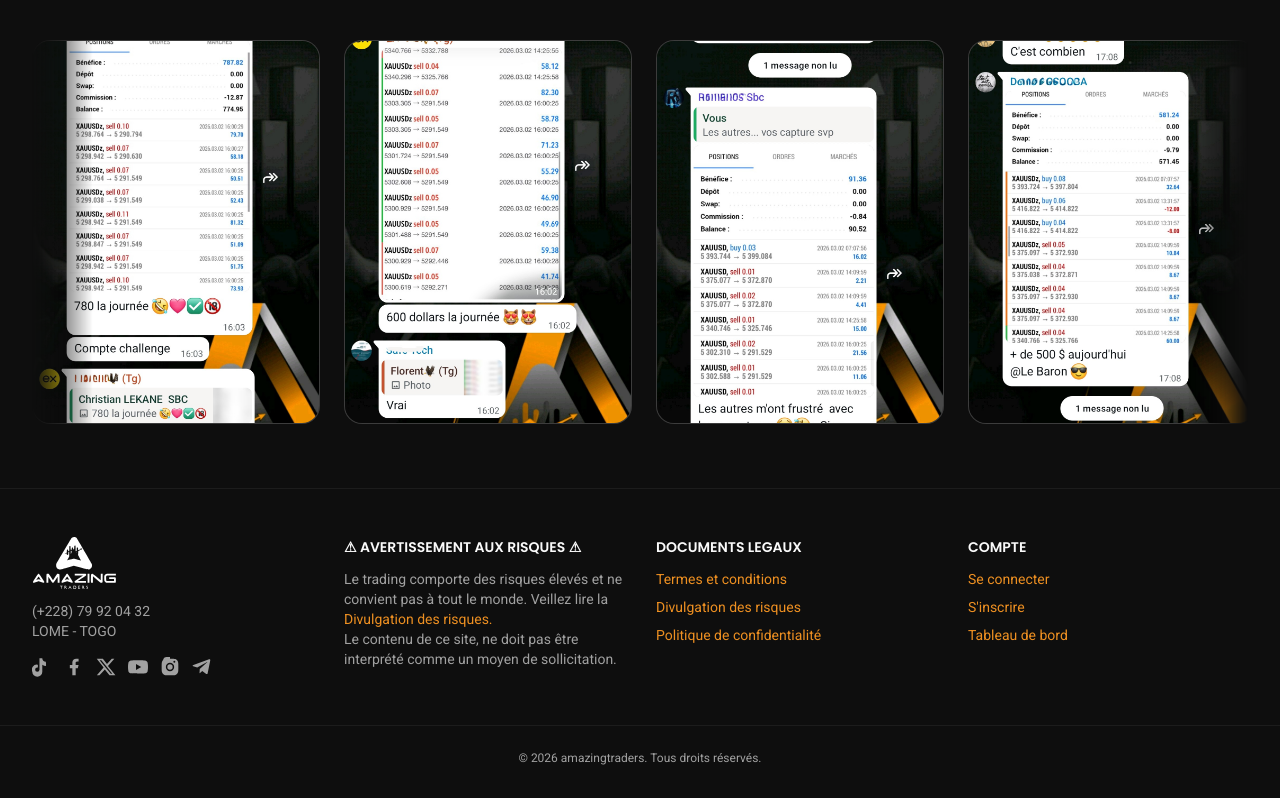
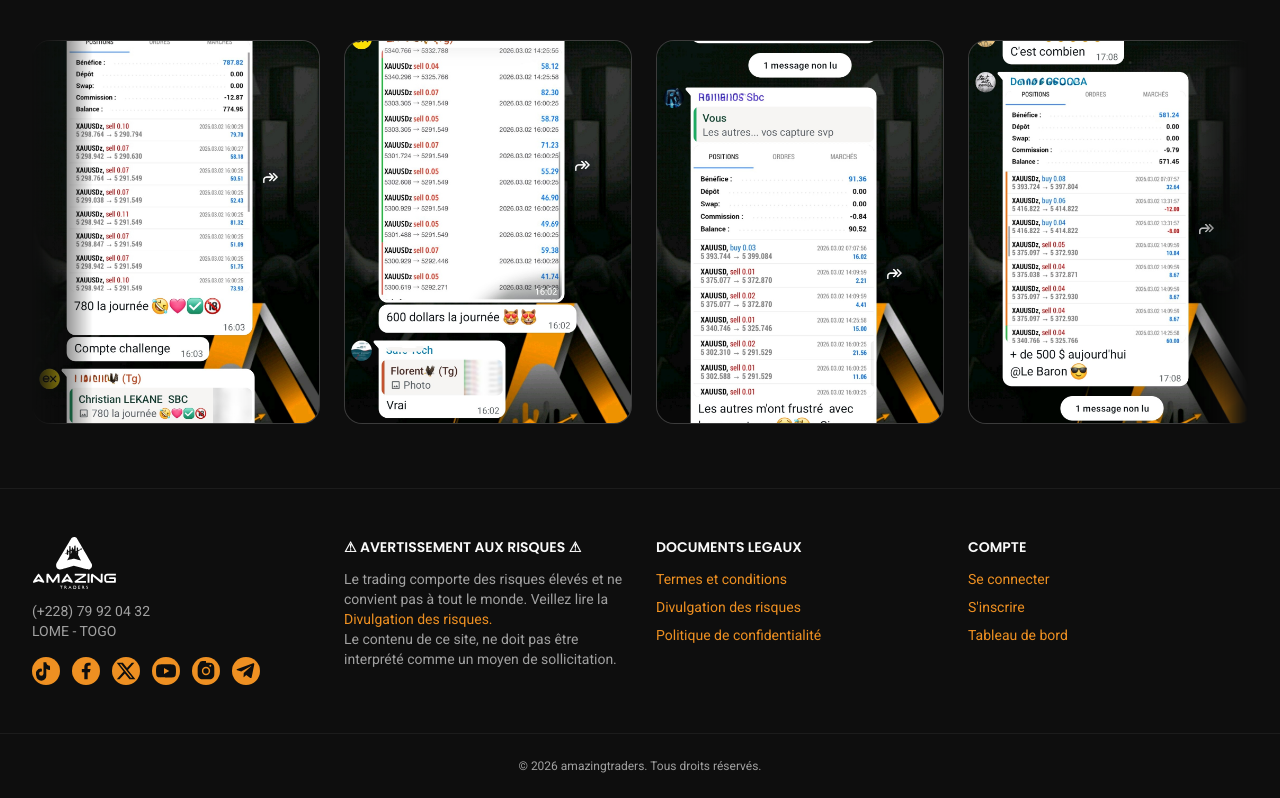
Before and after one commit to mahones/amazingtrader-frontend-web, a Next.js app: page / in a window 1280 px wide. Shown: the part 2457-3255 px from the top of the page. Built offline with nearby package versions, Linux system fonts and the light colour scheme; no server answers.

Commit message:
feat: update SocialLinks component styling and structure for improved visual appeal

```diff
--- a/src/components/layout/SocialLinks.tsx
+++ b/src/components/layout/SocialLinks.tsx
@@ -53,11 +53,13 @@ export function SocialLinks({ className = "" }: { className?: string }) {
           target="_blank"
           rel="noopener noreferrer"
           aria-label={social.name}
-          className="text-muted-foreground transition-colors hover:text-primary"
+          className="transition-colors text-[#0E0E0E] hover:text-white"
         >
-          <svg viewBox="0 0 24 24" fill="currentColor" className="size-5">
-            {social.icon}
-          </svg>
+          <span className="bg-primary w-7 h-7 rounded-full flex items-center justify-center">
+            <svg viewBox="0 0 24 24" fill="currentColor" className="size-5">
+              {social.icon}
+            </svg>
+          </span>
         </a>
       ))}
     </div>
```
